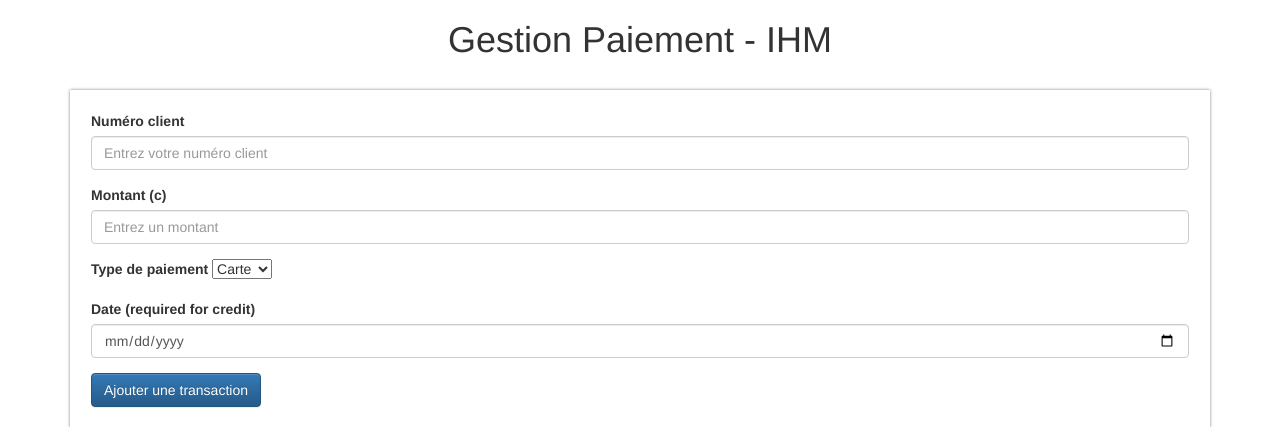
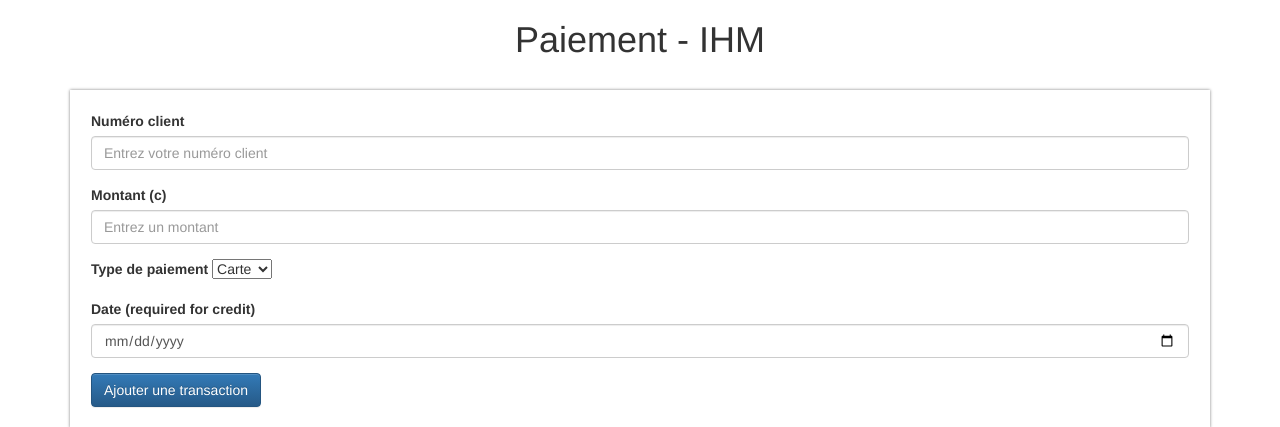
Before and after one commit to ursi-2020/gestion-paiement, a Django app: template application/djangoapp/templates/home.html in a window 1280 px wide. Shown: the top 427 px of the page. Run offline with Django 3.2, Linux system fonts and the light colour scheme; the template is opened without the code that fills it, so the values that code supplies are empty; parts of the project's set-up code (start-up, migrations or seed data) failed here and were passed over; some libraries are stand-ins or nearby versions.

Commit message:
change the title to Paiement

```diff
--- a/application/djangoapp/templates/home.html
+++ b/application/djangoapp/templates/home.html
@@ -7,7 +7,7 @@
         <link rel="stylesheet" href="{% static 'css/style.css' %}">
     </head>
     <body>
-        <h1>Gestion Paiement - IHM</h1>
+        <h1>Paiement - IHM</h1>
         <div class="container">
             {% if info %}
                 <h2>App info</h2>
```
